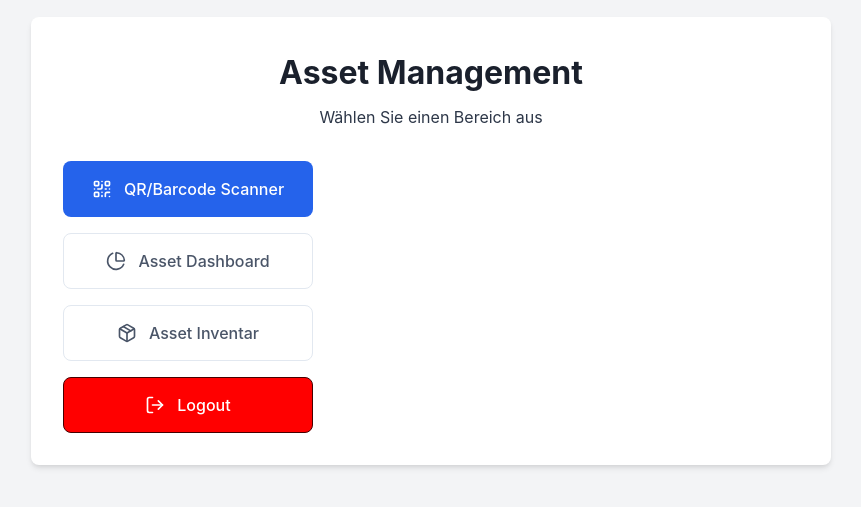
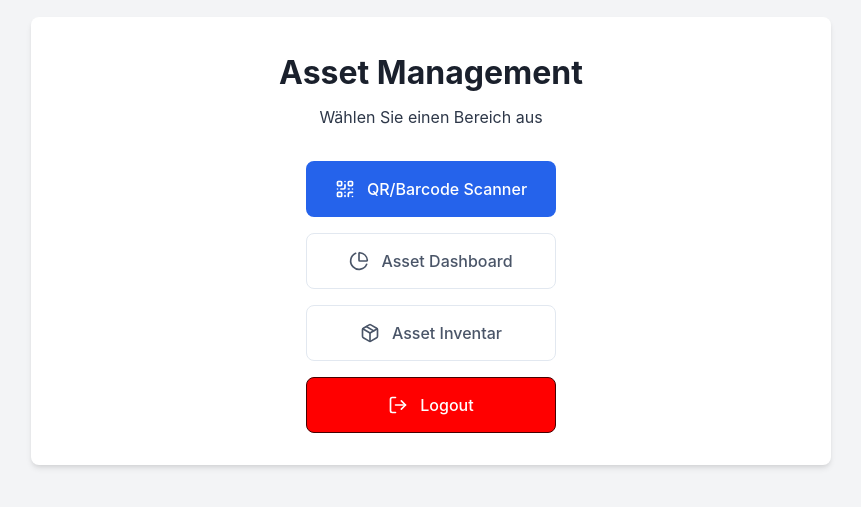
Before and after one commit to nilsmenge/Inventarisierungstool, a React (Vite) app in the folder frontend/: page /navigator in a window 1280 px wide. Shown: the part 159-666 px from the top of the page, without its empty margins (209-1070 px from the left). Built offline with nearby package versions, Linux system fonts and the light colour scheme.

Commit message:
rearrange Navigator Buttons

```diff
--- a/frontend/src/Components/Navigator/Navigator.css
+++ b/frontend/src/Components/Navigator/Navigator.css
@@ -42,7 +42,8 @@
 
 .n-btns{
     display: flex;
-    flex-direction: column !important;
+    flex-direction: column;
+    align-items: center;
     gap: 1rem;
     width: 100%;
 }
@@ -120,9 +121,9 @@
 
 @media (min-width: 768px) {
     .n-btns{
-        flex-direction: column !important;
+        flex-direction: column;
         justify-content: center;
-        flex-wrap: wrap;
+        /* flex-wrap: wrap;  */
     }
 
     .navigator-button{
```
